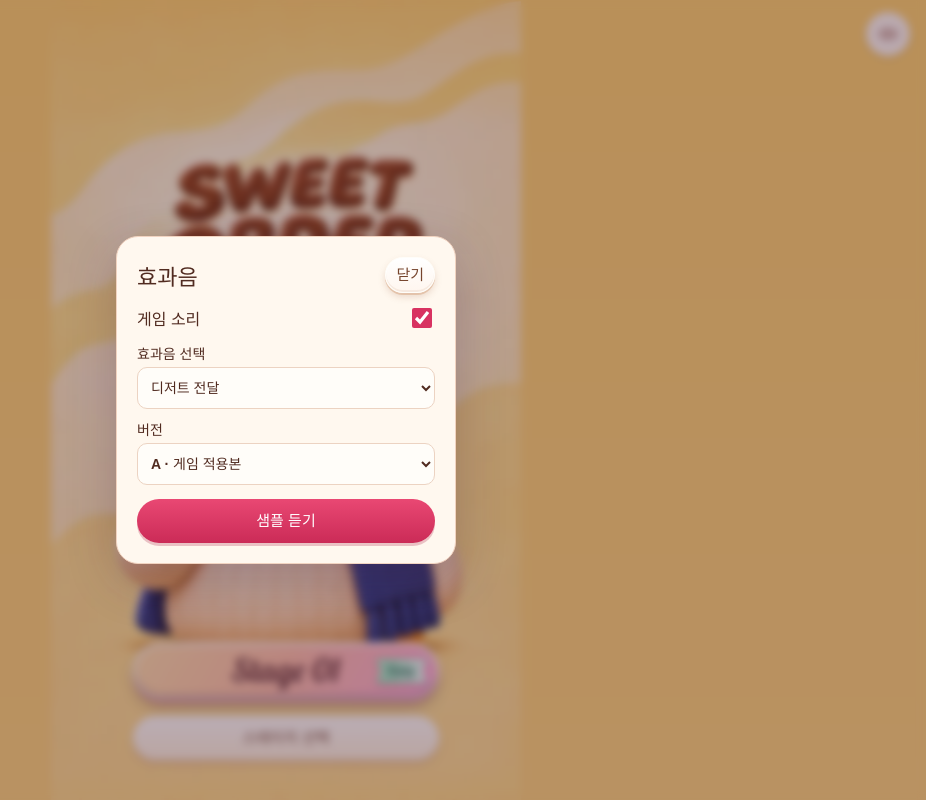
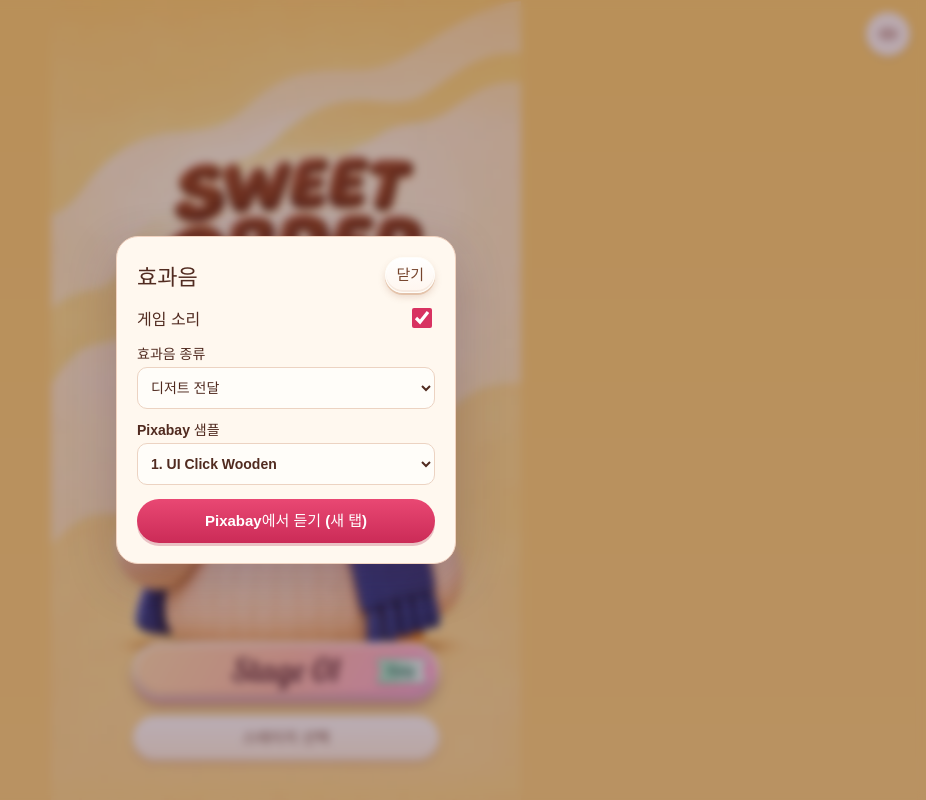
Before and after one commit to unicome82/donut, a React (Vite) app: page / in a window 1280 px wide. Both pictures are taken after a click on the button "게임 소리 설정". Shown: the whole page, without its empty margins (354-1280 px from the left). Built offline with nearby package versions, Linux system fonts and the light colour scheme.

Commit message:
Link forty Pixabay sound candidates in the sound dialog

```diff
--- a/src/effects/sound.ts
+++ b/src/effects/sound.ts
@@ -58,41 +58,10 @@ const cues = {
 type SoundName = keyof typeof cues;
 type Cue = { strikes: Strike[]; texture: Texture[]; ambience?: boolean };
 
-const alternateCues: Partial<Record<SoundName, Cue>> = {
-  delivery: { strikes: [], texture: [[0, 410, 0.043, 0.56, 0.001], [0, 1570, 0.018, 0.26, 0.001]] },
-  blocked: {
-    strikes: [[0, 164.81, 0.97, 0.13, 0.04], [0, 246.94, 0.91, 0.11, 0.045],
-      [0.035, 329.63, 0.64, 0.17, 0.023], [0.29, 392, 0.87, 0.15, 0.044]],
-    texture: [[0, 710, 0.105, 0.16, 0.015]],
-    ambience: true,
-  },
-  failed: {
-    strikes: [
-      [0, 110, 1.35, 0.14, 0.055], [0, 220, 1.26, 0.10, 0.05], [0, 329.63, 1.14, 0.077, 0.06],
-      [0.045, 493.88, 0.87, 0.14, 0.034], [0.34, 440, 0.92, 0.13, 0.036],
-      [0.71, 329.63, 1.17, 0.14, 0.045], [0.71, 261.63, 1.12, 0.10, 0.055],
-    ],
-    texture: [],
-    ambience: true,
-  },
-  clear: {
-    strikes: [
-      [0, 146.83, 1.48, 0.13, 0.056], [0, 220, 1.36, 0.085, 0.063], [0, 369.99, 1.34, 0.091, 0.067],
-      [0.052, 587.33, 0.84, 0.132, 0.025], [0.29, 739.99, 0.91, 0.13, 0.031],
-      [0.57, 880, 0.94, 0.14, 0.036], [0.88, 987.77, 1.09, 0.13, 0.041],
-      [0.88, 587.33, 1.18, 0.095, 0.055], [0.88, 739.99, 1.13, 0.085, 0.06],
-    ],
-    texture: [[0.83, 2400, 0.36, 0.12, 0.12, 5700]],
-    ambience: true,
-  },
-};
-
 let audio: AudioContext | undefined;
 let output: GainNode | undefined;
 let noise: AudioBuffer | undefined;
 let selectedAt = -Infinity;
-let preview: GainNode | undefined;
-let previewRequest = 0;
 
 export function saveSoundPreference(enabled: boolean) {
   try {
@@ -186,29 +155,3 @@ export function playSound(sound: SoundName) {
 
   playCue(audio, output, cues[sound]);
 }
-
-export function stopSoundPreview() {
-  previewRequest += 1;
-  preview?.disconnect();
-  preview = undefined;
-}
-
-export async function previewSound(sound: SoundName, alternate: boolean) {
-  stopSoundPreview();
-  const request = previewRequest;
-  unlockSound();
-  const context = audio;
-  if (!context) return false;
-  try {
-    if (context.state !== 'running') await context.resume();
-  } catch {
-    return false;
-  }
-  if (request !== previewRequest) return true;
-  preview = context.createGain();
-  preview.gain.value = masterVolume;
-  preview.connect(context.destination);
-  const cue = alternate ? alternateCues[sound] ?? cues[sound] : cues[sound];
-  playCue(context, preview, cue);
-  return true;
-}
--- /dev/null
+++ b/src/effects/soundSamples.ts
@@ -0,0 +1,65 @@
+type Sample = readonly [title: string, pixabayPath: string];
+type SampleGroup = { label: string; samples: readonly [Sample, ...Sample[]] };
+
+export const soundSampleGroups = [
+  {
+    label: '디저트 전달',
+    samples: [
+      ['UI Click Wooden', 'film-special-effects-ui-click-wooden-634791'],
+      ['Tap on Wooden Table', 'household-tap-on-wooden-table-44998'],
+      ['Putting Something Onto Table', 'film-special-effects-putting-something-onto-table-94531'],
+      ['Setting Down Cup', 'household-setting-down-cup-30694'],
+      ['Foley Cup on the Table', 'household-foley-cup-on-the-table-30300'],
+      ['Wood Effect', 'film-special-effects-wood-effect-254997'],
+      ['Wood Block', 'film-special-effects-wood-block-105066'],
+      ['Ceramic Mug Cup', 'film-special-effects-ceramic-mug-cup-31808'],
+      ['Teacup on Saucer', 'film-special-effects-teacup-on-saucer-170504-1507-70890'],
+      ['Place Glass Object', 'film-special-effects-place-glass-object-81857'],
+    ],
+  },
+  {
+    label: '트레이 가득 참',
+    samples: [
+      ['Soft UI Warning Alert 1', 'film-special-effects-soft-ui-warning-alert-1-614153'],
+      ['Soft Alert', 'film-special-effects-soft-alert-81627'],
+      ['Negative Notification', 'film-special-effects-negative-notification-132470'],
+      ['Warning Notification', 'film-special-effects-warning-notification-199277'],
+      ['Error Notification 02', 'film-special-effects-error-notification-02-126514'],
+      ['Soft Notification', 'film-special-effects-soft-notification-124468'],
+      ['Soft Tone 001', 'technology-soft-tone-001-9755'],
+      ['Ambient Flute Notification 1', 'musical-ambient-flute-notification-1-185273'],
+      ['Soft Fantasy Digital Alert', 'film-special-effects-magical-notification-tone-soft-fantasy-digital-alert-438278'],
+      ['Soft Landing Intro · Modern Stereo', 'film-special-effects-soft-landing-intro-modern-stereo-332450'],
+    ],
+  },
+  {
+    label: '스테이지 실패',
+    samples: [
+      ['Marimba Game Over', 'film-special-effects-marimba-game-over-250960'],
+      ['Sad Chime Effect', 'film-special-effects-sad-chime-effect-99818'],
+      ['Game Over · Orchestral Stinger', 'musical-game-over-orchestral-stinger-cartoon-defeat-546515'],
+      ['Game Over Classic', 'musical-game-over-classic-206486'],
+      ['Game Over · Alphix', 'musical-game-over-417465'],
+      ['Game Over 39', 'musical-game-over-39-199830'],
+      ['Game Over · Ivan Luzan', 'film-special-effects-game-over-160612'],
+      ['Game Over · Freesound Community', 'film-special-effects-game-over-38511'],
+      ['Failure 2', 'musical-failure-2-89169'],
+      ['Game Over 31', 'film-special-effects-game-over-31-179699'],
+    ],
+  },
+  {
+    label: '스테이지 성공',
+    samples: [
+      ['Positive Orchestral Jingle', 'positive-orchestral-jingle-21444'],
+      ['Reward Chime', 'film-special-effects-reward-chime-144757'],
+      ['Victory Fanfare', 'musical-victory-fanfare-152480'],
+      ['Level Up Fanfare', 'musical-level-up-fanfare-151765'],
+      ['Level Complete', 'film-special-effects-level-complete-143022'],
+      ['UI Complete', 'film-special-effects-ui-complete-243461'],
+      ['Ringing Success · Short 2', 'musical-ringing-success-short-2-version-635614'],
+      ['Shine 5', 'film-special-effects-shine-5-268908'],
+      ['Shine 8', 'film-special-effects-shine-8-268901'],
+      ['Intro Sound 2', 'film-special-effects-intro-sound-2-269294'],
+    ],
+  },
+] as const satisfies readonly [SampleGroup, ...SampleGroup[]];
--- a/src/pages/StartPage.tsx
+++ b/src/pages/StartPage.tsx
@@ -1,15 +1,8 @@
 import { Icon } from '../components/Icon';
 import { stagesById } from '../game/stages';
 import { StageDifficultyRibbon } from '../components/StageDifficultyRibbon';
-import { useEffect, useRef, useState } from 'react';
-import { previewSound, stopSoundPreview } from '../effects/sound';
-
-const soundSamples = [
-  { cue: 'delivery', label: '디저트 전달' },
-  { cue: 'blocked', label: '트레이 가득 참' },
-  { cue: 'failed', label: '스테이지 실패' },
-  { cue: 'clear', label: '스테이지 성공' },
-] as const;
+import { useRef, useState } from 'react';
+import { soundSampleGroups } from '../effects/soundSamples';
 
 const posterSources = import.meta.glob<string>('../assets/home/*.webp', {
   eager: true, import: 'default', query: '?url&no-inline',
@@ -34,15 +27,9 @@ export function StartPage({ stage, onGame, onStages, soundEnabled, onToggleSound
 }) {
   const [poster] = useState(() => posters[Math.floor(Math.random() * posters.length)]);
   const soundDialog = useRef<HTMLDialogElement>(null);
-  const [sample, setSample] = useState(0);
-  const [alternate, setAlternate] = useState(false);
-  const [previewUnavailable, setPreviewUnavailable] = useState(false);
-  useEffect(() => stopSoundPreview, []);
-
-  async function listen() {
-    const cue = soundSamples[sample]?.cue;
-    if (cue) setPreviewUnavailable(!(await previewSound(cue, alternate)));
-  }
+  const [{ group, sample }, setSelection] = useState({ group: 0, sample: 0 });
+  const samples = soundSampleGroups[group]?.samples ?? soundSampleGroups[0].samples;
+  const selected = samples[sample] ?? samples[0];
 
   return <main className="start-page" style={{ backgroundImage: poster?.background }}>
     <h1 className="sr-only">Sweet Order</h1>
@@ -51,7 +38,7 @@ export function StartPage({ stage, onGame, onStages, soundEnabled, onToggleSound
       aria-label="게임 소리 설정" aria-haspopup="dialog">
       <Icon name={soundEnabled ? 'sound' : 'sound-off'} />
     </button>
-    <dialog ref={soundDialog} className="sound-dialog" aria-labelledby="sound-dialog-title" onClose={stopSoundPreview}>
+    <dialog ref={soundDialog} className="sound-dialog" aria-labelledby="sound-dialog-title">
       <div className="sound-dialog-header">
         <h2 id="sound-dialog-title">효과음</h2>
         <form method="dialog"><button type="submit" className="secondary-button">닫기</button></form>
@@ -61,20 +48,19 @@ export function StartPage({ stage, onGame, onStages, soundEnabled, onToggleSound
         <input type="checkbox" checked={soundEnabled} onChange={onToggleSound} />
       </label>
       <div className="sound-samples">
-        <label>효과음 선택
-          <select value={sample} onChange={event => { stopSoundPreview(); setSample(event.currentTarget.selectedIndex); }}>
-            {soundSamples.map(({ cue, label }, index) => <option key={cue} value={index}>{label}</option>)}
+        <label>효과음 종류
+          <select value={group} onChange={event => setSelection({ group: event.currentTarget.selectedIndex, sample: 0 })}>
+            {soundSampleGroups.map(({ label }, index) => <option key={label} value={index}>{label}</option>)}
           </select>
         </label>
-        <label>버전
-          <select value={alternate ? 'b' : 'a'} onChange={event => { stopSoundPreview(); setAlternate(event.currentTarget.value === 'b'); }}>
-            <option value="a">A · 게임 적용본</option>
-            <option value="b">B · 다른 후보</option>
+        <label>Pixabay 샘플
+          <select value={sample} onChange={event => setSelection({ group, sample: event.currentTarget.selectedIndex })}>
+            {samples.map(([title, path], index) => <option key={path} value={index}>{index + 1}. {title}</option>)}
           </select>
         </label>
       </div>
-      <button type="button" className="primary-button" onClick={() => { void listen(); }}>샘플 듣기</button>
-      {previewUnavailable && <p role="status">이 기기에서 소리를 재생할 수 없어요.</p>}
+      <a className="primary-button sound-sample-link" href={`https://pixabay.com/sound-effects/${selected[1]}/`}
+        target="_blank" rel="noopener noreferrer">Pixabay에서 듣기 (새 탭)</a>
     </dialog>
     <div className="start-actions">
       <button className="primary-button stage-button" onClick={onGame}><span>Stage {String(stage).padStart(2, '0')}</span><StageDifficultyRibbon difficulty={stagesById.get(stage)?.difficulty} /></button>
--- a/src/styles/main.scss
+++ b/src/styles/main.scss
@@ -151,6 +151,8 @@
 .sound-samples { display: grid; gap: 10px; margin: 0 0 14px; }
 .sound-samples label { display: grid; gap: 4px; font-size: 14px; font-weight: 700; }
 .sound-samples select {
+  width: 100%;
+  min-width: 0;
   min-height: 42px;
   padding: 5px 9px;
   border: 1px solid #ecd3c2;
@@ -159,7 +161,8 @@
   color: inherit;
   font: inherit;
 }
-.sound-dialog > p { margin-top: 10px; font-size: 14px; }
+.sound-sample-link { text-decoration: none; }
+.sound-sample-link:focus-visible { outline: 3px solid #40746a; outline-offset: 4px; }
 .start-actions {
   position: relative;
   z-index: 1;
```
